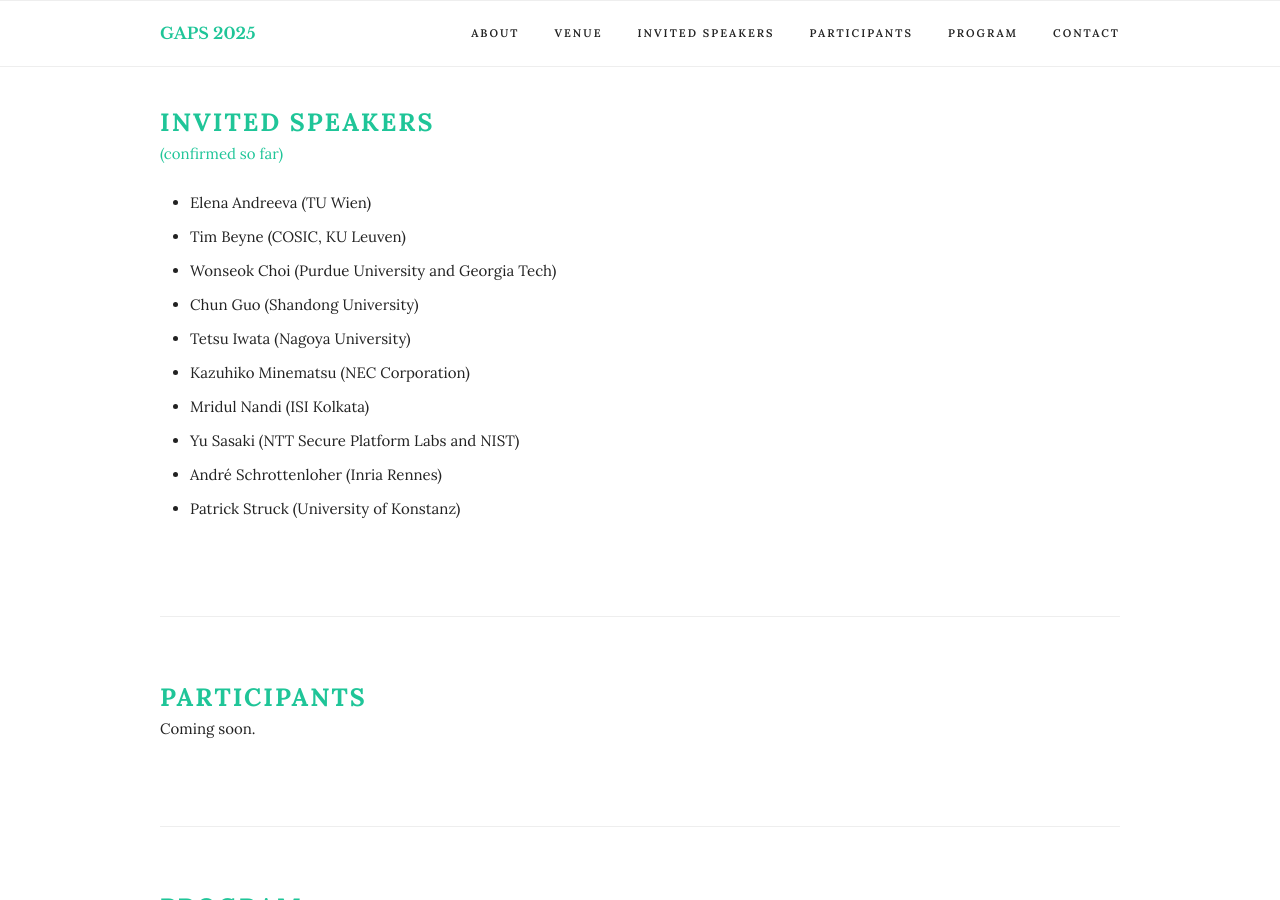
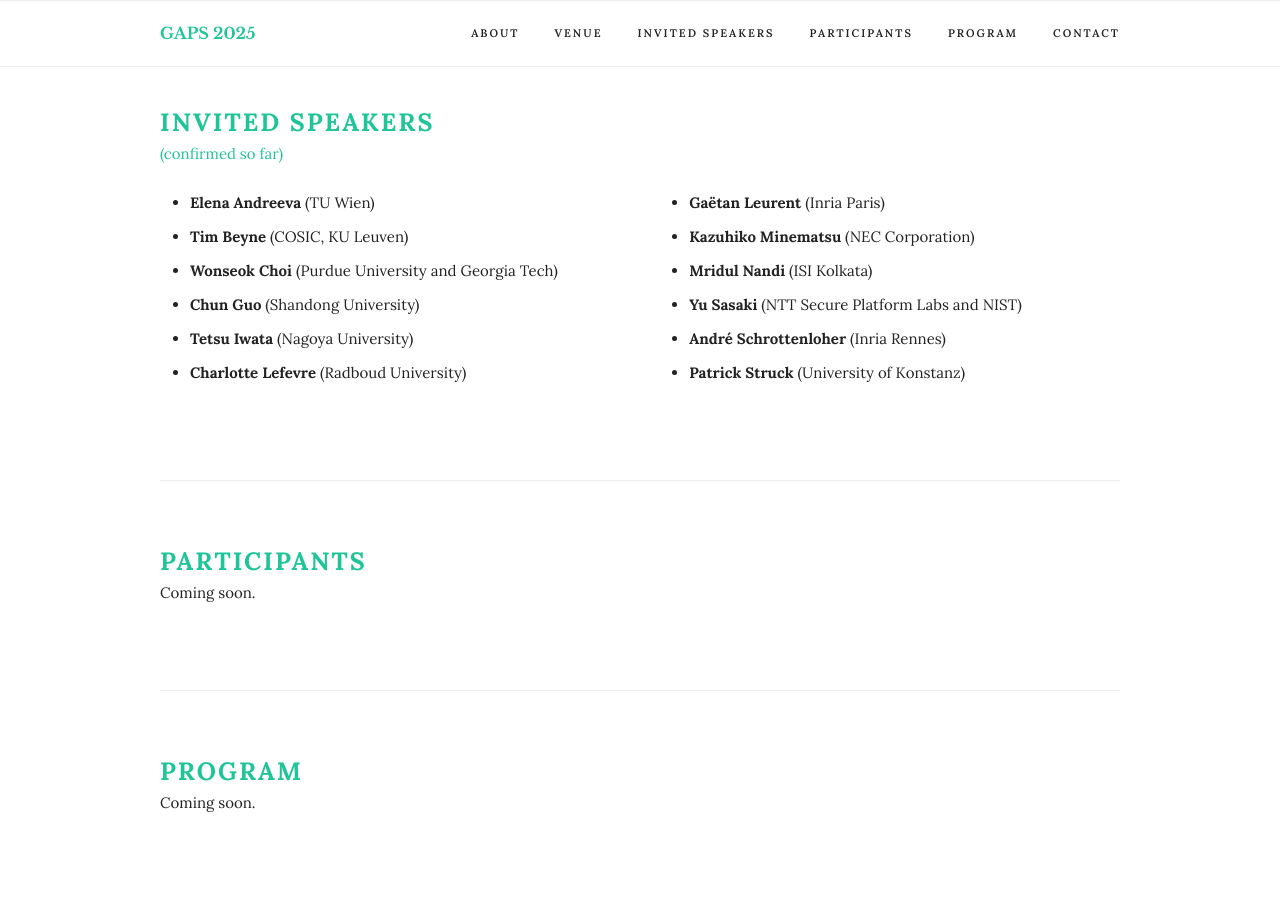
Before and after one commit to gapsworkshop/gaps2025, a Jekyll site: the page built from index.html, in a window 1280 px wide and 900 px high, scrolled down 2463 px. Built offline with Jekyll 4.4.1, drawn with Linux system fonts in a browser that asks for light colours.

Commit message:
Update Speaker List
- Add new speakers
- Make list into two columns

```diff
--- a/_data/speakers.yml
+++ b/_data/speakers.yml
@@ -28,3 +28,9 @@
 - first: Patrick
   last: Struck
   affiliation: University of Konstanz
+- first: Charlotte
+  last: Lefevre
+  affiliation: Radboud University
+- first: Gaëtan
+  last: Leurent
+  affiliation: Inria Paris
--- a/_includes/speakers.html
+++ b/_includes/speakers.html
@@ -7,18 +7,18 @@
     {% assign items = site.data.speakers | sort: "last" %}
     {% assign halfway = items.size | plus:1 | divided_by:2 %}
     <ul class= "six columns">
-      {% for item in items limit:10 %}
+      {% for item in items limit:halfway %}
       <li>
-	{{ item.first }} {{ item.last }} ({{ item.affiliation }})
+	<b>{{ item.first }} {{ item.last }}</b> ({{ item.affiliation }})
       </li>
       {% endfor %}
     </ul>
-    <!--<ul class= "six columns">
+    <ul class= "six columns">
       {% for item in items offset:halfway %}
       <li>
-	{{ item.name }} ({{ item.affiliation }})
+	<b>{{ item.first }} {{ item.last }}</b> ({{ item.affiliation }})
       </li>
       {% endfor %}
-    </ul>-->
+    </ul>
   </div>
 </div>
```
